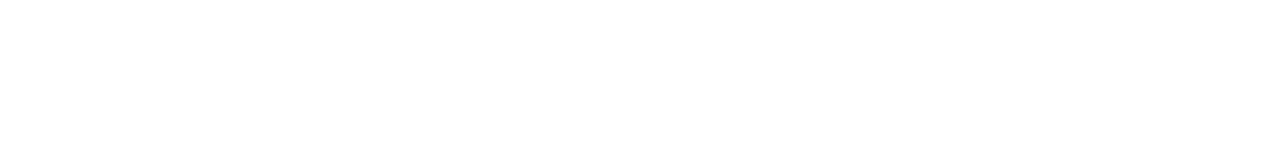
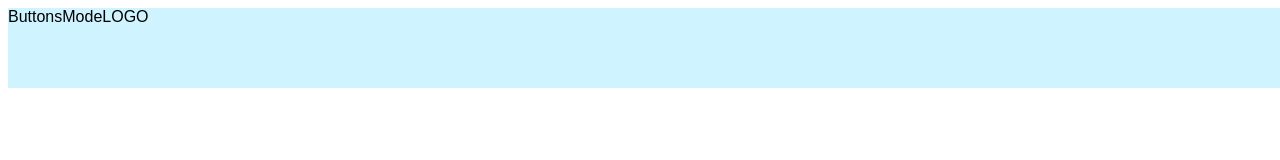
Before and after one commit to adilb99/yestify, a plain HTML site: page index.html in a window 1280 px wide. Drawn offline with Linux system fonts and the light colour scheme.

Commit message:
add: initial template for front

```diff
--- a/index.html
+++ b/index.html
@@ -1,12 +1,24 @@
 <!DOCTYPE html>
-<html>
+
+<html lang="en">
 <head>
-<title> Yestify </title>
+  <meta charset="utf-8">
+
+  <title>YEStify</title>
+
+  <link rel="stylesheet" href="styles/index.css" >
+
 </head>
 
 <body>
+  <script src="scripts/index.js"></script>
+  <div id = "menubar">
+  	<div>Buttons</div>
+  	<div>Mode</div>
+  	<div>LOGO</div>
+  </div>
+  <div id = "main">
 
-
+  </div>
 </body>
-
 </html>
--- a/scripts/index.js
+++ b/scripts/index.js
@@ -0,0 +1 @@
+console.log("INDEX")
--- /dev/null
+++ b/scripts/notifs.js
@@ -0,0 +1 @@
+console.log("NOTIFS")
--- /dev/null
+++ b/scripts/setings.js
@@ -0,0 +1 @@
+console.log("SETTINGS")
--- a/styles/index.css
+++ b/styles/index.css
@@ -0,0 +1,12 @@
+*{
+	font-family: sans-serif;
+}
+
+#menubar{
+	position: absolute;
+	width: 100%;
+	height: 10%;
+	background-color: #cff4ff;
+	display: flex;
+	flex-direction: horizontal;
+}
--- /dev/null
+++ b/styles/notifs.css
@@ -0,0 +1,3 @@
+*{
+	font-family: sans-serif;
+}
--- /dev/null
+++ b/styles/settings.css
@@ -0,0 +1,3 @@
+*{
+	font-family: sans-serif;
+}
```
Also changed, not shown: notifs.html (+18 -0 lines), settings.html (+16 -0 lines).
